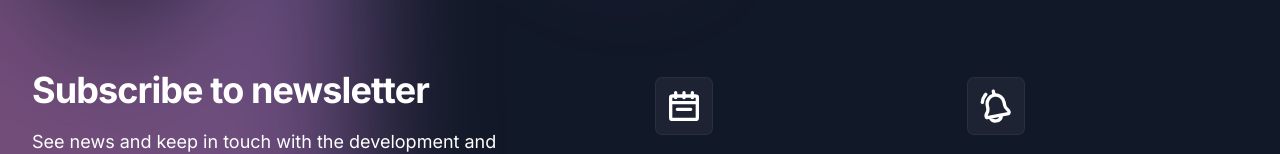
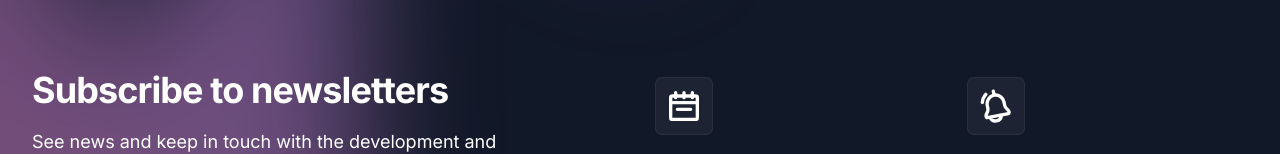
Before and after one commit to Kalugy/maratonapucrs, a Next.js app: page / in a window 1280 px wide. Shown: the part 3273-3427 px from the top of the page. Built offline with nearby package versions, Linux system fonts and the light colour scheme.

Commit message:
testing simulations

```diff
--- a/src/components/Contact.js
+++ b/src/components/Contact.js
@@ -45,7 +45,7 @@ export default function Subscribe() {
             <AnimatedSectionWithAnimation className="" animationType="slide">
 
             <h2 className="text-3xl font-bold tracking-tight text-black dark:text-white sm:text-4xl">
-                Subscribe to newsletter
+                Subscribe to newsletters
 
             </h2>
             <p className="mt-4 text-lg leading-8 text-black dark:text-white">
```
